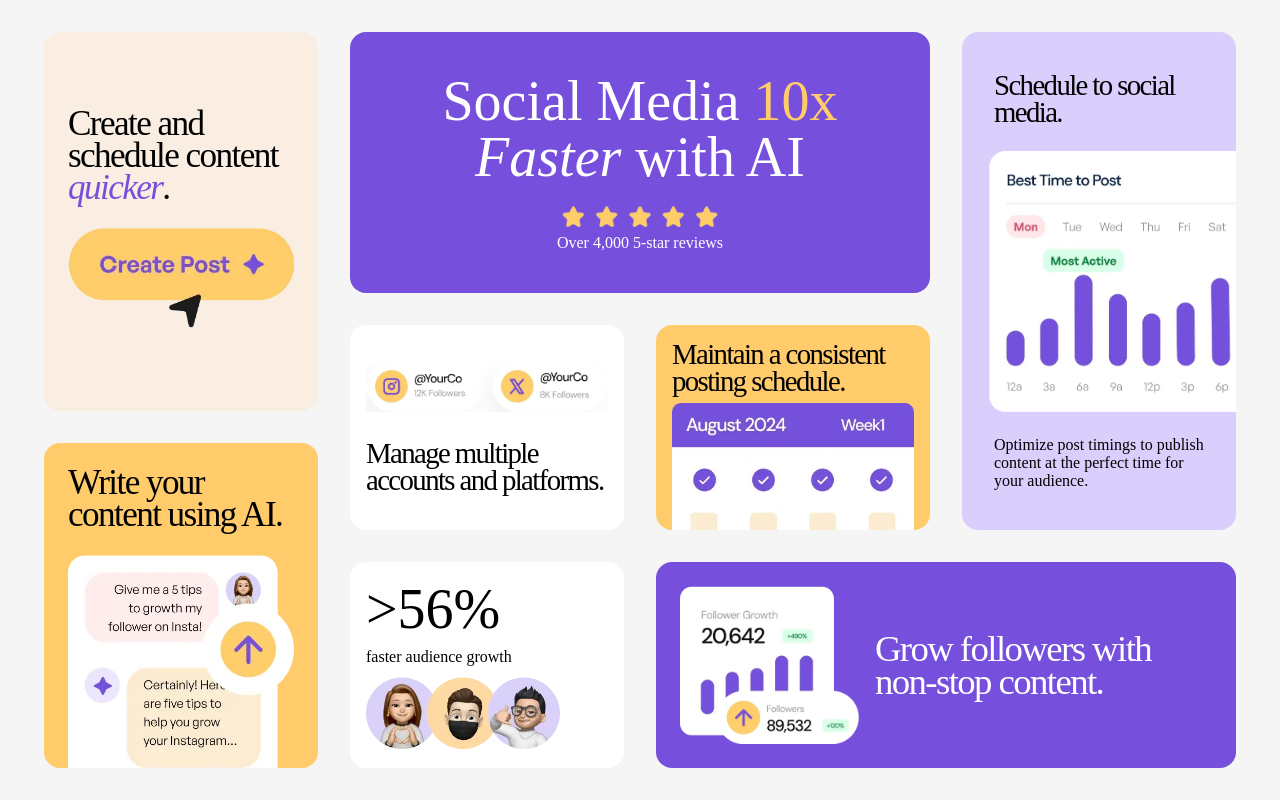
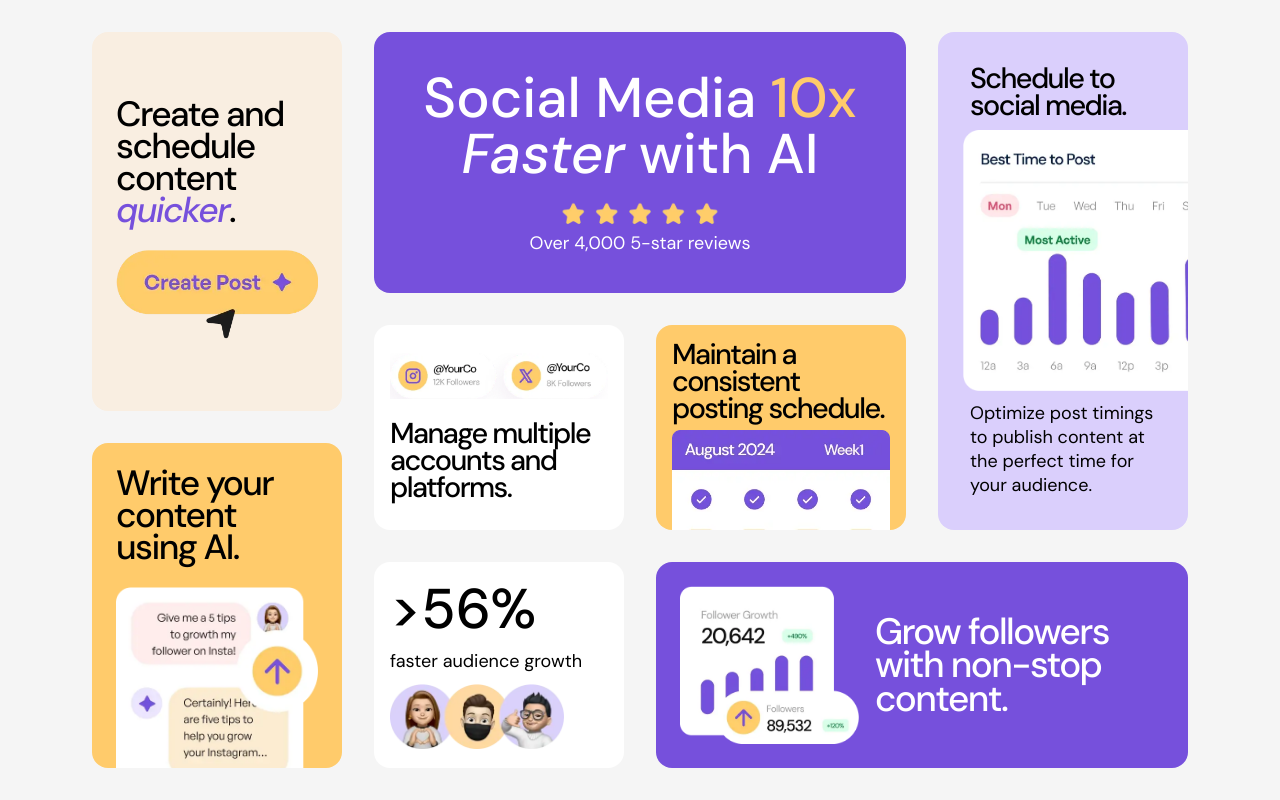
Before and after one commit to glz-rob/bento-grid, a plain HTML site: page index.html in a window 1280 px wide. Drawn offline with Linux system fonts and the light colour scheme.

Commit message:
Solution improvements

```diff
--- a/css/style.css
+++ b/css/style.css
@@ -16,6 +16,7 @@
     --ALMOST-WHITE: #F5F5F5;
     --BLACK: hsl(0, 0%, 7%);
 
+    --FS: 18px;
     --FONT-FAMILY: 'DM Sans', Arial, Helvetica, sans-serif;
 
     --FONT: normal 400 var(--FS) var(--FONT-FAMILY);
@@ -26,10 +27,20 @@
 /* || GENERAL STYLES */
 body {
     background-color: var(--ALMOST-WHITE);
+    font: var(--FONT);
+}
+
+.bento-grid {
     display: grid;
-    font: var(--FONT);
     gap: 2rem;
     padding: 2rem 1rem;
+}
+
+footer {
+    width: 100%;
+    text-align: center;
+    align-items: center;
+    justify-content: center;
 }
 
 .header {
@@ -60,11 +71,6 @@ body {
     text-align: center;
     overflow: hidden;
     padding: 1rem;
-}
-
-.bento-container img {
-    max-height: 100%;
-    max-width: 100%;
 }
 
 /* Bento 1 */
@@ -144,6 +150,12 @@ body {
     width: 70%;
 }
 
+/* || ELEMENT */
+.bento-container img {
+    max-height: 100%;
+    max-width: 100%;
+}
+
 /* || MODIFIER */
 .italic { font-style: italic; }
 
@@ -160,18 +172,21 @@ body {
 .bg-white { background-color: var(--WHITE); }
 
 /* || OTHER */
-.attribution { font-size: 11px; text-align: center; }
+.attribution { font-size: 0.625rem; text-align: center; }
 .attribution a { color: hsl(228, 45%, 44%); }
 
 /* || MEDIA QUERIES */
 
 /* MEDIUM */
 @media screen and (min-width: 36em) {
-    body {
+    .bento-grid {
         grid-template-columns: repeat(2, 1fr);
+        padding-left: 4rem;
+        padding-right: 4rem;
     }
 
     .bento-container:nth-child(1) { grid-column: span 2; }
+
     .bento-container:nth-child(7) {
         justify-content: center;
         flex-flow: column;
@@ -182,7 +197,7 @@ body {
 
 /* LARGE */
 @media screen and (min-width: 78em) and (min-height: 46em) {
-    body {
+    .bento-grid {
         grid-template-columns: repeat(4, 1fr);
         grid-template-rows: 3fr 1fr 1fr 1fr 1fr;
         height: 100vh;
--- a/index.html
+++ b/index.html
@@ -11,6 +11,7 @@
   <link rel="stylesheet" href="css/style.css">
 </head>
 <body>
+  <div class="bento-grid">
   <div class="bento-container bg-purple">
     <span class="header">Social Media <span class="yellow">10x</span> <span class="italic">Faster</span> with AI</span>
     <img src="assets/images/illustration-five-stars.webp" alt="five stars">
@@ -52,9 +53,12 @@
     <span class="header2">Write your content using AI.</span>
     <img src="assets/images/illustration-ai-content.webp" alt="ai content">
   </div>
-  <!-- <div class="attribution">
-    Challenge by <a href="https://www.frontendmentor.io?ref=challenge">Frontend Mentor</a>.
-    Coded by <a href="#">Your Name Here</a>.
-  </div> -->
+  </div>
+  <!-- <footer>
+    <div class="attribution">
+      Challenge by <a href="https://www.frontendmentor.io?ref=challenge">Frontend Mentor</a>.
+      Coded by <a href="#">Your Name Here</a>.
+    </div>
+  </footer> -->
 </body>
 </html>
```
